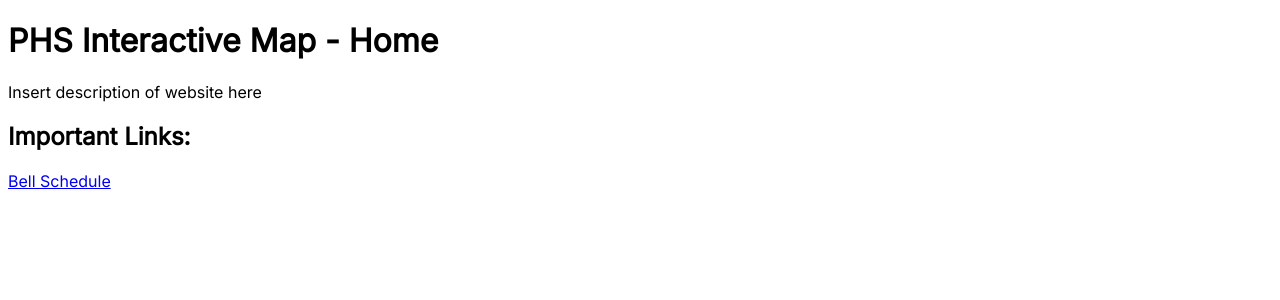
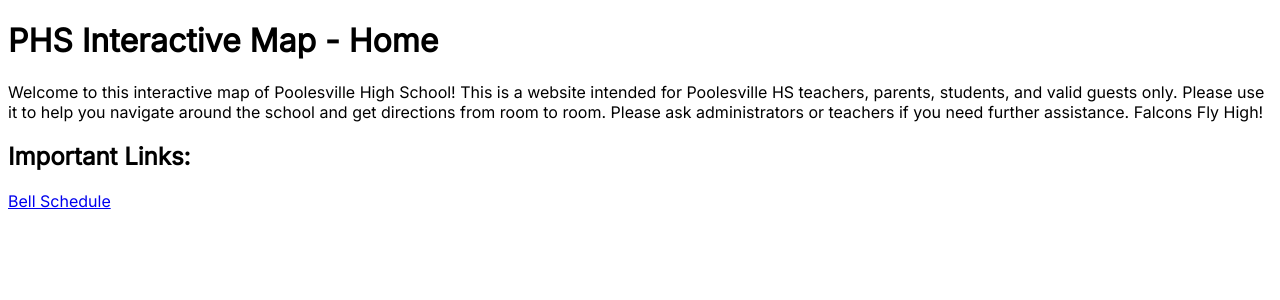
Before and after one commit to CodingMaster121/PHSInteractiveMap, a Flask app: page / in a window 1280 px wide. Shown: the part 153-453 px from the top of the page. Run offline with Flask 3, Linux system fonts and the light colour scheme.

Commit message:
Logging for debugs

```diff
--- a/static/interactive_map.js
+++ b/static/interactive_map.js
@@ -73,6 +73,7 @@
     var data_to_python = {"floor": currentFloor, "room_value": room_value.value, "search_filter": search_filter, "current_latitude": currentLatitude, "current_longitude": currentLongitude};
 
     search_result_list.innerHTML = "";
+    console.log("Search result list cleared " + searchUpdateQueue);
     searchUpdateQueue++;
 
     setTimeout(function() {
@@ -110,6 +111,7 @@
             }
         });
 
+        console.log("Fetch has occurred");
         searchUpdateQueue--;
     }, (((searchUpdateQueue - 1) * searchCooldown) + 100));
 }
--- a/templates/index.html
+++ b/templates/index.html
@@ -25,7 +25,7 @@
     </div>
 
     <h1>PHS Interactive Map - Home</h1>
-    <p>Insert description of website here</p>
+    <p>Welcome to this interactive map of Poolesville High School! This is a website intended for Poolesville HS teachers, parents, students, and valid guests only. Please use it to help you navigate around the school and get directions from room to room. Please ask administrators or teachers if you need further assistance. Falcons Fly High!</p>
     <h2>Important Links: </h2>
     <a href="https://defygg.github.io/poolesvilleschedule/">Bell Schedule</a>
 </body>
```
